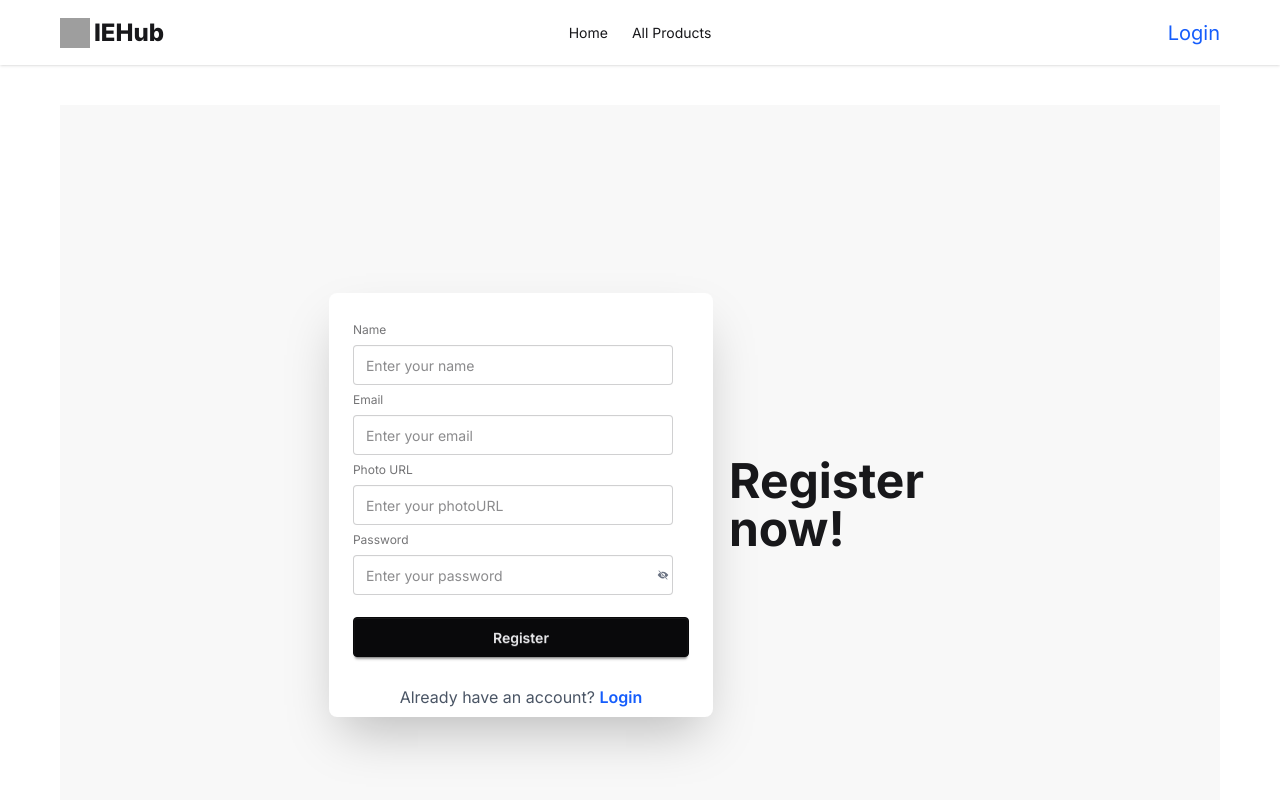
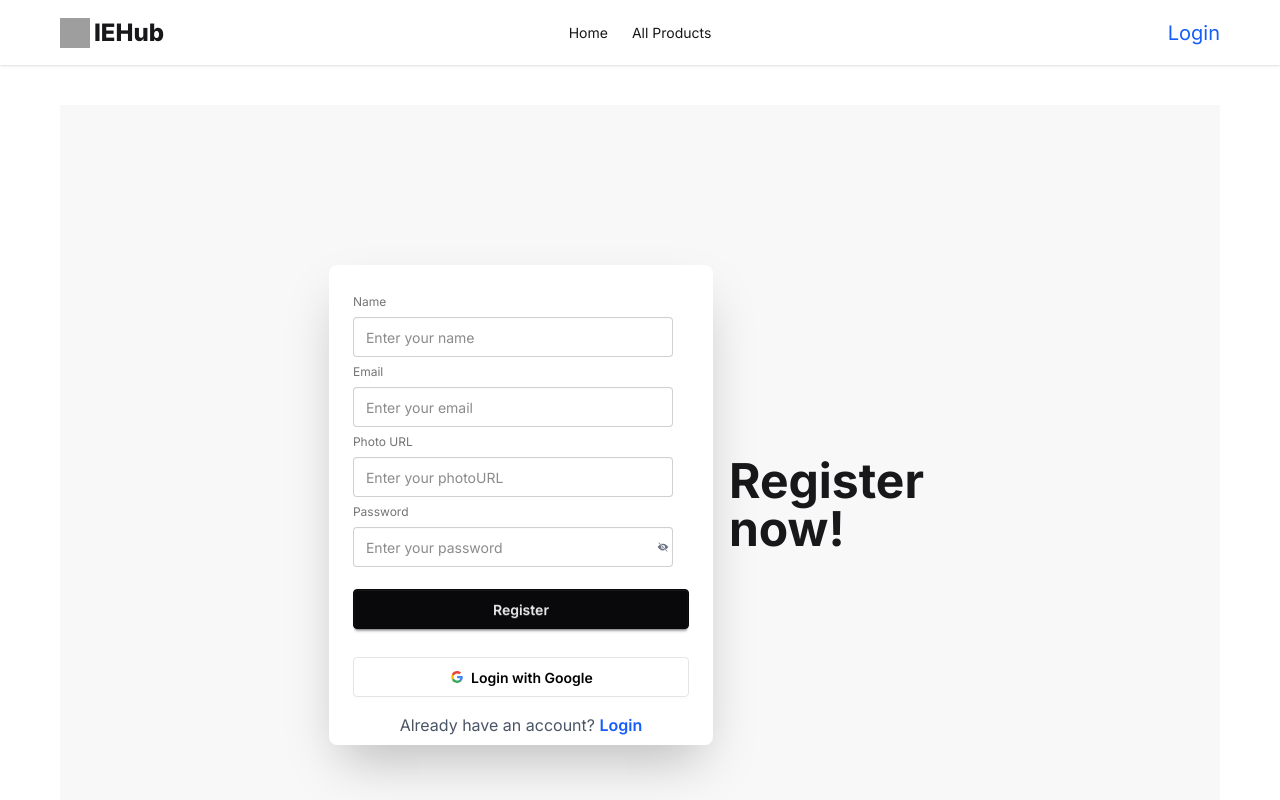
Before and after one commit to AbuJubaeid/Import-Export-Hub-Client, a React (Vite) app: page /signup in a window 1280 px wide. Shown: the top 800 px of the page. Built offline with nearby package versions, Linux system fonts and the light colour scheme; no server answers; grey boxes are pictures that could not be loaded.

Commit message:
google login added in registration page

```diff
--- a/src/components/Signup/Signup.jsx
+++ b/src/components/Signup/Signup.jsx
@@ -7,7 +7,7 @@
 
 const Signup = () => {
   const [show, setShow] = useState(false);
-  const { createUserWithEmailAndPasswordFunc, updateProfileFunc, setLoading, signOutFunc, setUser } =
+  const { createUserWithEmailAndPasswordFunc, updateProfileFunc, setLoading, signOutFunc, setUser, signInWithPopupFunc } =
     useContext(AuthContext);
   const navigate = useNavigate();
 
@@ -82,6 +82,20 @@
     e.target.reset();
   };
 
+  const handleGoogleBtn =()=>{
+    signInWithPopupFunc()
+    .then(result=>{
+        console.log(result)
+        navigate("/");
+        setLoading(false)
+        toast.success("Login successful");
+    })
+    .catch((error) => {
+        console.log(error);
+        toast.error(error.message);
+      });
+  }
+
   return (
     <div className="hero bg-base-200 min-h-screen mt-10 mb-10">
       <div className="hero-content flex-col lg:flex-row-reverse">
@@ -134,6 +148,39 @@
               <button className="btn btn-neutral mt-4">Register</button>
             </fieldset>
           </form>
+
+          {/* google login */}
+          <button onClick={handleGoogleBtn} className="btn mx-6 mb-4 bg-white text-black border-[#e5e5e5]">
+            <svg
+              aria-label="Google logo"
+              width="16"
+              height="16"
+              xmlns="http://www.w3.org/2000/svg"
+              viewBox="0 0 512 512"
+            >
+              <g>
+                <path d="m0 0H512V512H0" fill="#fff"></path>
+                <path
+                  fill="#34a853"
+                  d="M153 292c30 82 118 95 171 60h62v48A192 192 0 0190 341"
+                ></path>
+                <path
+                  fill="#4285f4"
+                  d="m386 400a140 175 0 0053-179H260v74h102q-7 37-38 57"
+                ></path>
+                <path
+                  fill="#fbbc02"
+                  d="m90 341a208 200 0 010-171l63 49q-12 37 0 73"
+                ></path>
+                <path
+                  fill="#ea4335"
+                  d="m153 219c22-69 116-109 179-50l55-54c-78-75-230-72-297 55"
+                ></path>
+              </g>
+            </svg>
+            Login with Google
+          </button>
+
           <p className="text-center mb-2 text-gray-600">
             Already have an account?{" "}
             <Link
```
